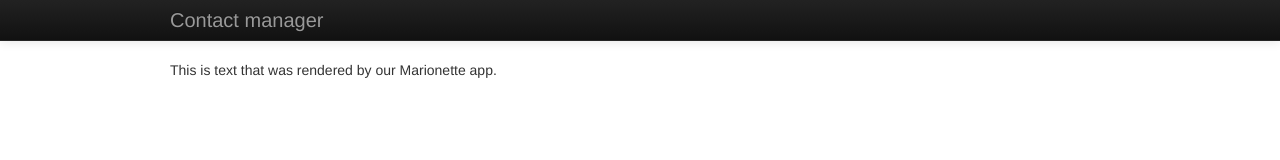
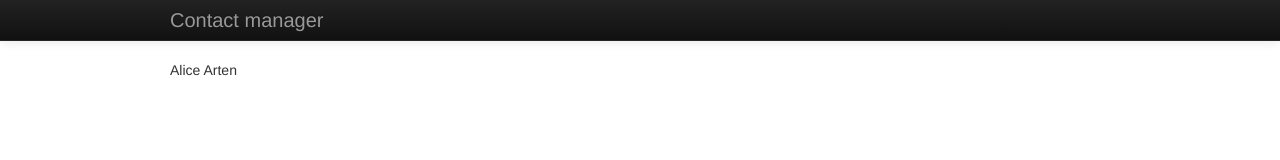
Before and after one commit to qbahers/marionette-tutorial, a plain HTML site: page index.html in a window 1280 px wide. Drawn offline with Linux system fonts and the light colour scheme.

Commit message:
Display a model

```diff
--- a/index.html
+++ b/index.html
@@ -22,8 +22,8 @@
 	  replaced by our app as soon as we start it</p>
     </div>
 
-    <script type="text/template" id="static-template">
-      <p>This is text that was rendered by our Marionette app.</p>
+    <script type="text/template" id="contact-template">
+      <p><%= firstName %> <%= lastName %></p>
     </script>
 
     <script src="./assets/js/vendor/jquery.js"></script>
@@ -39,13 +39,24 @@
 	mainRegion: "#main-region"
       });
 
-      ContactManager.StaticView = Marionette.ItemView.extend({
-	template: "#static-template"
+      ContactManager.Contact = Backbone.Model.extend({});
+
+      ContactManager.ContactView = Marionette.ItemView.extend({
+	template: "#contact-template"
       });
 
       ContactManager.on("start", function(){
-	var staticView = new ContactManager.StaticView();
-	ContactManager.mainRegion.show(staticView);
+	var alice = new ContactManager.Contact({
+	  firstName: "Alice",
+	  lastName: "Arten",
+	  phoneNumber: "555-0184"
+	});
+
+	var aliceView = new ContactManager.ContactView({
+	  model: alice
+	});
+
+	ContactManager.mainRegion.show(aliceView);
       });
 
       ContactManager.start();
```
